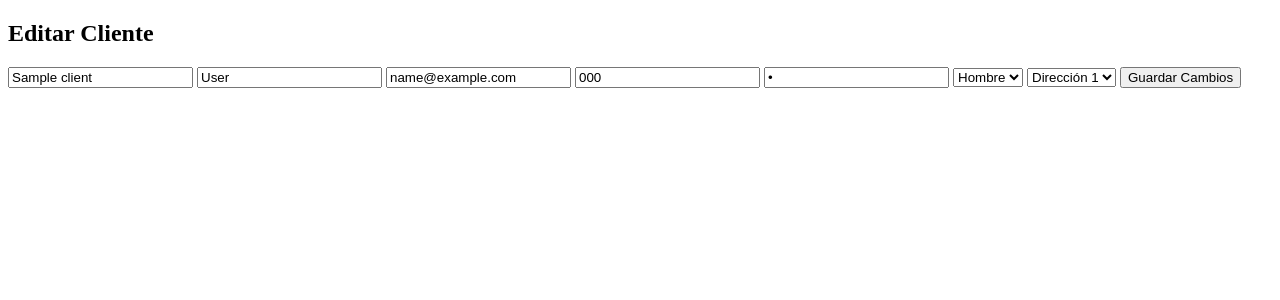
After one commit to Danelrs/CRUD, a Flask app: page /visualizaredit/1 in a window 1280 px wide. The commit adds this page. Shown: the top 300 px of the page. Run offline with Flask 3, Linux system fonts and the light colour scheme; tables that the repository leaves empty hold one stand-in row (values such as "Sample post"); some libraries are stand-ins or nearby versions.

Commit message:
Clientes
Se agregaron las vistas de confirmación para eliminación de clientes y edición de clientes, también las rutas para que estas funcionen

```diff
--- a/app.py
+++ b/app.py
@@ -4,12 +4,16 @@ from flask_mysqldb import MySQL
 app = Flask(__name__)
 
 # Configuración de la base de datos
-app.config['MYSQL_HOST'] = 'localhost'
-app.config['MYSQL_USER'] = 'root'
-app.config['MYSQL_PASSWORD'] = 'Rolonlol135'
-app.config['MYSQL_DB'] = 'chacharitaspi'
 
-mysql = MySQL(app)
+app.config['MYSQL_HOST']="localhost"
+app.config['MYSQL_USER']="root"
+app.config['MYSQL_PASSWORD']=""
+app.config['MYSQL_DB']="chacharitaspi"
+
+app.secret_key='mysecretkey'
+
+
+mysql= MySQL(app)
 
 # Ruta para mostrar todos los clientes
 @app.route('/')
@@ -18,7 +22,7 @@ def index():
     cur.execute("SELECT * FROM clients")
     clients = cur.fetchall()
     cur.close()
-    return render_template('index.html', clients=clients)
+    return render_template('clients/index.html', clients=clients)
 
 # Ruta para agregar un nuevo cliente
 @app.route('/clients/add', methods=['POST'])
@@ -38,14 +42,51 @@ def add_client():
         cur.close()
         return redirect(url_for('index'))
 
+# Vista para mostrar la página de confirmación de eliminación
+@app.route("/delete/<int:id>")
+def mostrar_confirmacion_eliminacion(id):
+    cur = mysql.connection.cursor()
+    cur.execute('SELECT * FROM clients WHERE id = %s', (id,))
+    client = cur.fetchone()
+    cur.close()
+    return render_template('clients/delete.html', clients=client)
+
 # Ruta para eliminar un cliente
-@app.route('/clients/delete/<int:id>')
+@app.route('/deletec/<int:id>', methods=['POST'])
 def delete_client(id):
     cur = mysql.connection.cursor()
+    cur.execute("DELETE FROM subscriptions WHERE id_client = %s", (id,))
     cur.execute("DELETE FROM clients WHERE id = %s", (id,))
     mysql.connection.commit()
     cur.close()
     return redirect(url_for('index'))
 
-if __name__ == '__main__':
-    app.run(debug=True)
+@app.route('/visualizaredit/<string:id>')
+def visualizaredit(id):
+    cur = mysql.connection.cursor()
+    cur.execute('select * from clients where id = %s', (id,))
+    clients = cur.fetchone()
+    return render_template('/clients/edit.html', clients=clients)
+
+# Ruta para mostrar un cliente específico para edición
+@app.route('/edit/<int:id>', methods=['GET', 'POST'])
+def edit_client(id):
+    if request.method == 'POST':
+        name = request.form['name']
+        last_name = request.form['last_name']
+        email = request.form['email']
+        phone_number = request.form['phone_number']
+        password = request.form['password']
+        id_gender = request.form['id_gender']
+        id_address = request.form['id_address']
+
+        cur = mysql.connection.cursor()
+        cur.execute("UPDATE clients SET name = %s, last_name = %s, email = %s, phone_number = %s, password = %s, id_gender = %s, id_address = %s WHERE id = %s", (name, last_name, email, phone_number, password, id_gender, id_address, id))
+        mysql.connection.commit()
+        cur.close()
+        return redirect(url_for('index'))
+
+
+#Ejecucion de servidor
+if __name__ =='__main__':
+    app.run(port=3000,debug=True)
--- /dev/null
+++ b/templates/clients/edit.html
@@ -0,0 +1,27 @@
+<!DOCTYPE html>
+<html lang="en">
+<head>
+    <meta charset="UTF-8">
+    <meta name="viewport" content="width=device-width, initial-scale=1.0">
+    <title>Editar Cliente</title>
+</head>
+<body>
+    <h2>Editar Cliente</h2>
+    <form action="/edit/{{clients.0}}" method="POST">
+        <input type="text" name="name" placeholder="Nombre" value="{{ clients.1 }}" required>
+        <input type="text" name="last_name" placeholder="Apellido" value="{{ clients.2 }}" required>
+        <input type="email" name="email" placeholder="Email" value="{{ clients.3 }}" required>
+        <input type="tel" name="phone_number" placeholder="Teléfono" value="{{ clients.4 }}" required>
+        <input type="password" name="password" placeholder="Contraseña" value="{{ clients.5 }}" required>
+        <select name="id_gender">
+            <option value="1">Hombre</option>
+            <option value="2">Mujer</option>
+        </select>
+        <select name="id_address">
+            <option value="1">Dirección 1</option>
+            <option value="2">Dirección 2</option>
+        </select>
+        <button type="submit">Guardar Cambios</button>
+    </form>
+</body>
+</html>
```
Also changed, not shown: templates/clients/delete.html (added, +22 -0 lines), templates/clients/index.html (+9 -8 lines).
